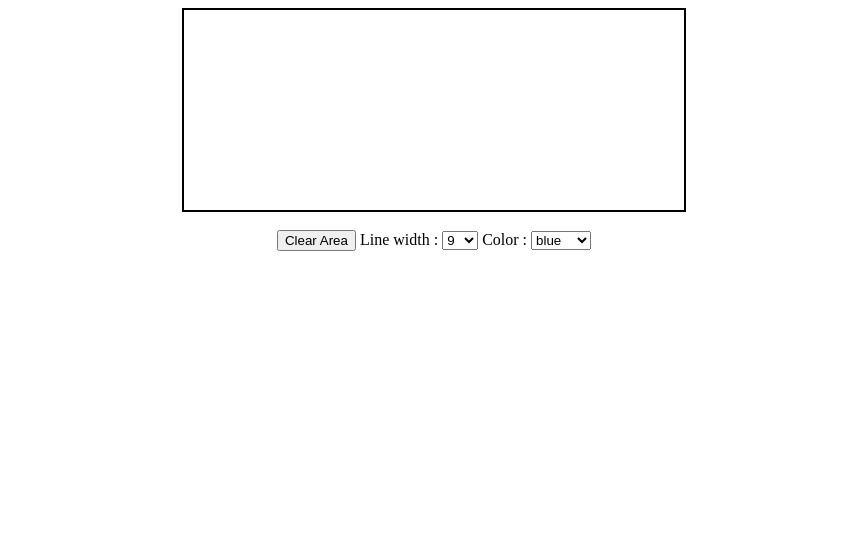
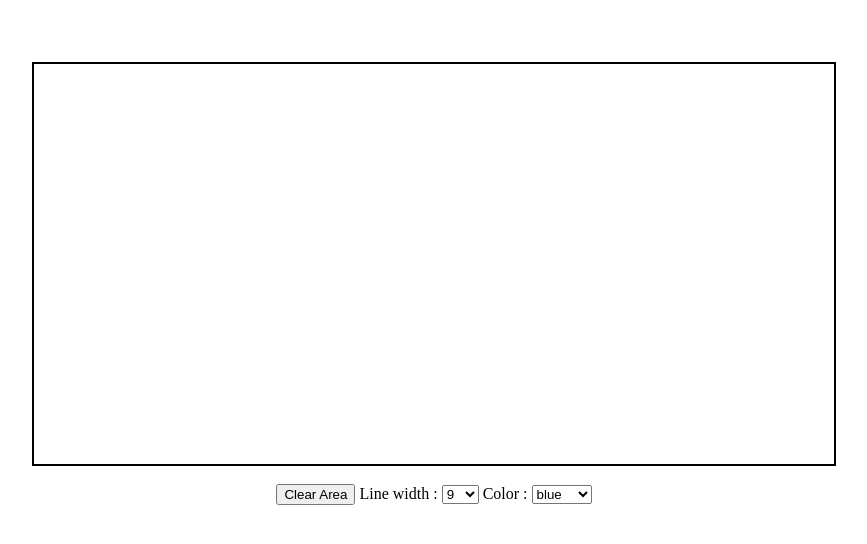
Before and after one commit to saikrishna17394/board_collab, a plain HTML site: page index.html in a window 1280 px wide. Shown: the whole page, without its empty margins (206-1073 px from the left). Drawn offline with nearby package versions, Linux system fonts and the light colour scheme.

Commit message:
added a new option and updated size of canvas

```diff
--- a/index.html
+++ b/index.html
@@ -6,7 +6,8 @@
     <script src="//ajax.googleapis.com/ajax/libs/jquery/1.7.1/jquery.min.js" type="text/javascript"></script>
     <script type="text/javascript" src="JsCode.js"></script>
     <div align="center">
-        <canvas id="myCanvas" width="500" height="200" style="border:2px solid black"></canvas>
+        <br><br><br>
+        <canvas id="myCanvas" width="800" height="400" style="border:2px solid black"></canvas>
         <br /><br />
         <button onclick="javascript:clearArea();return false;">Clear Area</button>
         Line width : <select id="selWidth">
@@ -16,6 +17,7 @@
             <option value="7">7</option>
             <option value="9" selected="selected">9</option>
             <option value="11">11</option>
+            <option value="12">12</option>
         </select>
         Color : <select id="selColor">
             <option value="black">black</option>
```
